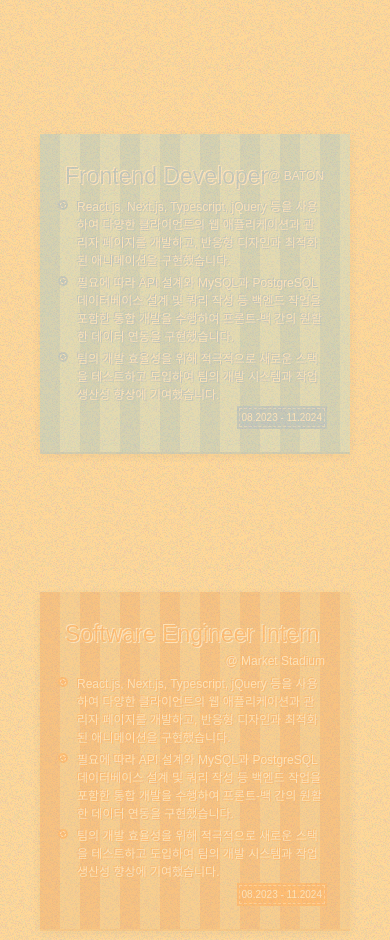
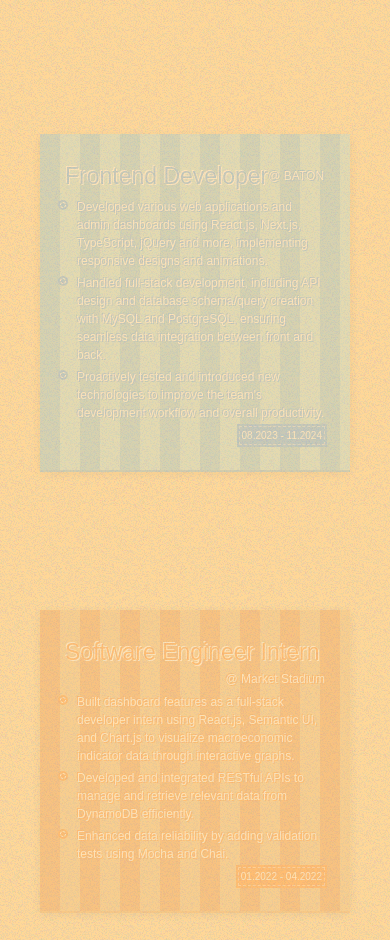
Before and after one commit to seoeongeueun/portfolio.v2, a Next.js app: page / in a window 390 px wide. Shown: the part 1060-2000 px from the top of the page. Built offline with nearby package versions, Linux system fonts and the light colour scheme; a web font is replaced by a local one.

Commit message:
docs: 언어 선택 반영

```diff
--- a/app/data/careers.json
+++ b/app/data/careers.json
@@ -1,7 +1,11 @@
 {
 	"BATON": {
 		"position": "Frontend Developer",
-		"text_en": [""],
+		"text_en": [
+			"Developed various web applications and admin dashboards using React.js, Next.js, TypeScript, jQuery and more, implementing responsive designs and animations.",
+			"Handled full-stack development, including API design and database schema/query creation with MySQL and PostgreSQL, ensuring seamless data integration between front and back.",
+			"Proactively tested and introduced new technologies to improve the team's development workflow and overall productivity."
+		],
 		"text_kr": [
 			"React.js, Next.js, Typescript, jQuery 등을 사용하여 다양한 클라이언트의 웹 애플리케이션과 관리자 페이지를 개발하고, 반응형 디자인과 최적화된 애니메이션을 구현했습니다.",
 			"필요에 따라 API 설계와 MySQL과 PostgreSQL 데이터베이스 설계 및 쿼리 작성 등 백엔드 작업을 포함한 통합 개발을 수행하여 프론트-백 간의 원활한 데이터 연동을 구현했습니다.",
@@ -11,22 +15,28 @@
 	},
 	"Market Stadium": {
 		"position": "Software Engineer Intern",
-		"text_en": [""],
+		"text_en": [
+			"Built dashboard features as a full-stack developer intern using React.js, Semantic UI, and Chart.js to visualize macroeconomic indicator data through interactive graphs.",
+			"Developed and integrated RESTful APIs to manage and retrieve relevant data from DynamoDB efficiently.",
+			"Enhanced data reliability by adding validation tests using Mocha and Chai."
+		],
 		"text_kr": [
-			"React.js, Next.js, Typescript, jQuery 등을 사용하여 다양한 클라이언트의 웹 애플리케이션과 관리자 페이지를 개발하고, 반응형 디자인과 최적화된 애니메이션을 구현했습니다.",
-			"필요에 따라 API 설계와 MySQL과 PostgreSQL 데이터베이스 설계 및 쿼리 작성 등 백엔드 작업을 포함한 통합 개발을 수행하여 프론트-백 간의 원활한 데이터 연동을 구현했습니다.",
-			"팀의 개발 효율성을 위해 적극적으로 새로운 스택을 테스트하고 도입하여 팀의 개발 시스템과 작업 생산성 향상에 기여했습니다."
+			"React.js, Semantic UI, Chart.js를 사용하여 macroeconomics 지표 데이터를 그래프로 시각화하는 대시보드 기능을 구현했습니다.",
+			"DynamoDB와 연동된 RESTful API를 개발하여 관련 데이터를 관리하고 조회하는 기능을 만들었습니다. ",
+			"Mocha와 Chai를 이용해 데이터 유효성 검증 테스트를 추가하여 안정성을 높였습니다."
 		],
-		"date": "08.2023 - 11.2024"
+		"date": "01.2022 - 04.2022"
 	},
 	"The State University of New York, Stony Brook": {
 		"position": "Bachelor's Degree in Computer Science",
-		"text_en": [""],
+		"text_en": [
+			"Majored in Computer Science at the State University of New York.",
+			"Held weekly office hours as a TA for CSE 215: Foundations of Computer Science for a semester."
+		],
 		"text_kr": [
-			"React.js, Next.js, Typescript, jQuery 등을 사용하여 다양한 클라이언트의 웹 애플리케이션과 관리자 페이지를 개발하고, 반응형 디자인과 최적화된 애니메이션을 구현했습니다.",
-			"필요에 따라 API 설계와 MySQL과 PostgreSQL 데이터베이스 설계 및 쿼리 작성 등 백엔드 작업을 포함한 통합 개발을 수행하여 프론트-백 간의 원활한 데이터 연동을 구현했습니다.",
-			"팀의 개발 효율성을 위해 적극적으로 새로운 스택을 테스트하고 도입하여 팀의 개발 시스템과 작업 생산성 향상에 기여했습니다."
+			"뉴욕 주립 대학교에서 Computer Science를 전공했습니다.",
+			"CSE 215 Foundations of Computer Science 수업의 TA로 한 학기간 매주 office hour를 진행했습니다."
 		],
-		"date": "08.2023 - 11.2024"
+		"date": "2017 - 2022"
 	}
 }
--- a/app/data/projects.json
+++ b/app/data/projects.json
@@ -50,7 +50,7 @@
 		"subtitle": "Retro Music Player",
 		"thumbnail": "/images/workmate_main.png",
 		"tags": ["1 DEV", "PERSONAL", "WEB", "STANDALONE"],
-		"theme": "#4f5293",
+		"theme": "#404076",
 		"stacks": ["typescript", "nextjs2", "electron", "mongodb", "tailwindcss"],
 		"ppl_count": 1,
 		"dark": true
--- a/app/data/text-en.json
+++ b/app/data/text-en.json
@@ -1,7 +1,9 @@
 {
 	"000": "Scroll Down to View",
-	"001": "I'm a front-end developer dedicated to creating creative and reliable user interfaces.\n With my creative ideas and attention to subtle details, I hope to make the user interface visually appealing, intuitive, and interesting.",
+	"001": "I'm a front-end developer dedicated to creating creative and reliable user interfaces. With my creative ideas and attention to subtle details, I hope to make the user interface visually appealing, intuitive, and interesting.",
 	"002": "Personal",
 	"003": "Done At Work",
-	"004": "These are some of the projects I've worked on either for personal reasons, or at work. Uncheck the checkboxes to filter the projects."
+	"004": "Project Overview",
+	"005": "Key Contributions",
+	"006": "Reflections"
 }
--- /dev/null
+++ b/app/data/text-kr.json
@@ -0,0 +1,9 @@
+{
+	"000": "Scroll Down to View",
+	"001": "창의적인 아이디어와 디테일을 바탕으로 직관적이고 흥미로운 인터페이스를 구현하는 프론트엔드 개발자입니다. 단순히 코드를 작성하는 것을 넘어, 더 나은 사용자 경험을 고민하고 새로운 기술을 탐구합니다.",
+	"002": "개인",
+	"003": "사내",
+	"004": "프로젝트 소개",
+	"005": "주요 성과 및 기여",
+	"006": "회고"
+}
--- a/app/page.tsx
+++ b/app/page.tsx
@@ -3,6 +3,7 @@ import Image from "next/image";
 import Link from "next/link";
 import {MdKeyboardDoubleArrowDown} from "react-icons/md";
 import TextEn from "./data/text-en.json" assert {type: "json"};
+import TextKr from "./data/text-kr.json" assert {type: "json"};
 import {Fragment, useEffect, useState, useRef, useCallback} from "react";
 import Cartridge from "./components/cartridge";
 import Gameboy, {Project} from "./components/gameboy";
@@ -34,6 +35,7 @@ interface Projects {
 }
 
 export default function Home() {
+	const [isEnglish, setIsEnglish] = useState<boolean>(true);
 	const [textFile, setTextFile] = useState<TextFileType>(TextEn);
 	const [projects, setProjects] = useState<Projects>(ProjectsData);
 	const [tags, setTags] = useState<string[]>(["WORK", "PERSONAL"]);
@@ -102,7 +104,11 @@ export default function Home() {
 		});
 	}
 
+	//첫 시작부터 필요한 함수들
 	useEffect(() => {
+		const isKorean = navigator.language.startsWith("ko");
+		setIsEnglish(!isKorean);
+
 		if (!poolRef.current) return;
 
 		const debouncedResize = debounce(() => {
@@ -120,6 +126,14 @@ export default function Home() {
 			window.removeEventListener("resize", debouncedResize);
 		};
 	}, []);
+
+	useEffect(() => {
+		if (isEnglish) {
+			setTextFile(TextEn);
+		} else {
+			setTextFile(TextKr);
+		}
+	}, [isEnglish]);
 
 	useEffect(() => {
 		const waveTl = gsap.timeline({repeat: 1, yoyo: true, ease: "power3.inOut"});
@@ -905,6 +919,20 @@ export default function Home() {
 							github.com/seoeongeueun
 						</Link>
 						<p className="text-[1rem]">seongeun9901@gmail.com</p>
+						<div className="flex flex-row items-center justify-end w-full space-x-4 mt-2">
+							<button
+								onClick={() => setIsEnglish(false)}
+								className={`cursor-pointer ${!isEnglish ? "underline" : ""} hover:underline underline-offset-2 decoration-white`}
+							>
+								KR
+							</button>
+							<button
+								onClick={() => setIsEnglish(true)}
+								className={`cursor-pointer ${isEnglish ? "underline" : ""} hover:underline underline-offset-2 decoration-white`}
+							>
+								EN
+							</button>
+						</div>
 					</div>
 				)}
 
@@ -1042,7 +1070,7 @@ export default function Home() {
 								</div>
 							</div>
 						</div>
-						<p className="description text-m whitespace-pre-line">{textFile["001"]}</p>
+						<p className="description text-m whitespace-pre-line break-keep">{textFile["001"]}</p>
 					</div>
 					<div ref={towelsRef} className="float-left towels-container spread w-full md:w-1/2">
 						{CareerData &&
@@ -1065,12 +1093,16 @@ export default function Home() {
 										className="towel w-full flex flex-col items-start justify-start p-10 md:px-12"
 										style={{filter: `url(#wibble-${i + 1})`}}
 									>
-										<div className="flex flex-wrap items-center justify-start mb-2">
+										<div className="flex flex-wrap items-center justify-start mb-2 lg:mb-4">
 											<p className="title lg:whitespace-nowrap">{v.position}</p>
-											<p className="ml-auto lg:ml-0">@ {k}</p>
+											<p className="ml-auto lg:ml-2">@ {k}</p>
 										</div>
 
-										<ul>{v.text_kr?.length > 0 && v.text_kr.map((t, i) => <li key={k + i}>{t}</li>)}</ul>
+										{isEnglish ? (
+											<ul>{v.text_en?.length > 0 && v.text_en.map((t, i) => <li key={k + i}>{t}</li>)}</ul>
+										) : (
+											<ul>{v.text_kr?.length > 0 && v.text_kr.map((t, i) => <li key={k + i}>{t}</li>)}</ul>
+										)}
 										<p className="tag mt-auto ml-auto">{v.date}</p>
 									</div>
 								</div>
@@ -1101,7 +1133,7 @@ export default function Home() {
 					</div>
 				</div>
 				<div
-					className={`relative -mt-32 overflow-hidden gameboy-section ${isGameboyOn && "power-on"} justify-self-center flex flex-col items-center justify-center`}
+					className={`relative -mt-32 lg:mt-0 overflow-hidden gameboy-section ${isGameboyOn && "power-on"} justify-self-center flex flex-col items-center justify-center`}
 				>
 					<Gameboy project={selectedProject} />
 				</div>
@@ -1182,17 +1214,19 @@ export default function Home() {
 									<Image src={"/projects/orgd/orgd5.png"} alt="project" width={2000} height={2000} />
 								</SwiperSlide>
 							</Swiper>
-							<div className="project-description w-full lg:max-w-1/2 h-1/2 lg:h-full flex flex-col gap-4 z-30 ml-0 mt-8 lg:mt-0 lg:ml-20 overflow-y-auto">
+							<div
+								className={`project-description ${isEnglish && "en"} w-full lg:max-w-1/2 h-1/2 lg:h-full flex flex-col gap-4 z-30 ml-0 mt-8 lg:mt-0 lg:ml-20 overflow-y-auto`}
+							>
 								<div className="sub">
-									<p>프로젝트 소개</p>
+									<p>{textFile["004"]}</p>
 								</div>
 								<ul>{selectedProject.introduction_kr?.map((intro, i) => <li key={"intro" + i}>{intro}</li>)}</ul>
 								<div className="sub">
-									<p>주요 성과 및 기여</p>
+									<p>{textFile["005"]}</p>
 								</div>
 								<ul>{selectedProject.contribution_kr?.map((c, i) => <li key={"c" + i}>{c}</li>)}</ul>
 								<div className="sub mt-4">
-									<p>회고</p>
+									<p>{textFile["006"]}</p>
 								</div>
 								<ul>{selectedProject.review_kr?.map((r, i) => <li key={"r" + i}>{r}</li>)}</ul>
 							</div>
--- a/app/styles/global.scss
+++ b/app/styles/global.scss
@@ -2007,6 +2007,12 @@ $transition: 0.5s ease-in-out;
 					padding: 0 1rem;
 				}
 			}
+
+			&.en {
+				p {
+					font-size: 1.9rem;
+				}
+			}
 		}
 	}
 
```
